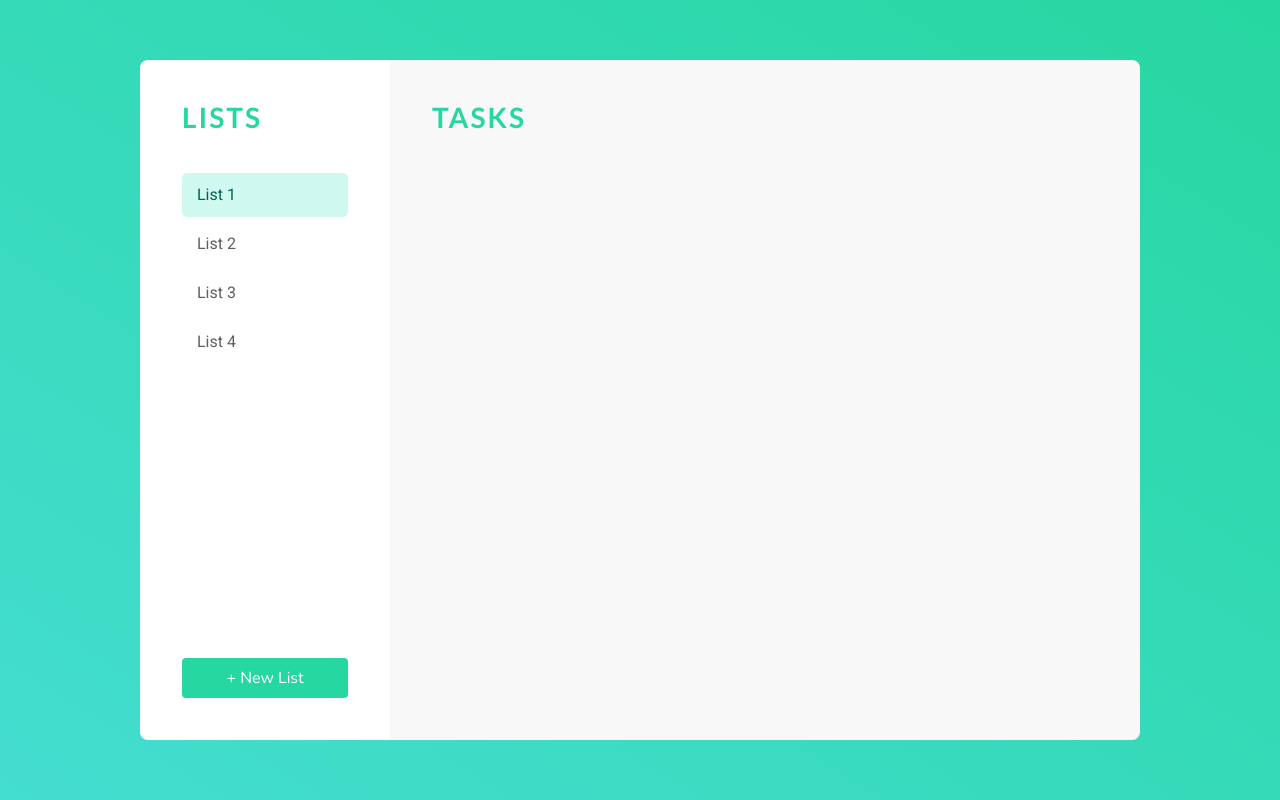
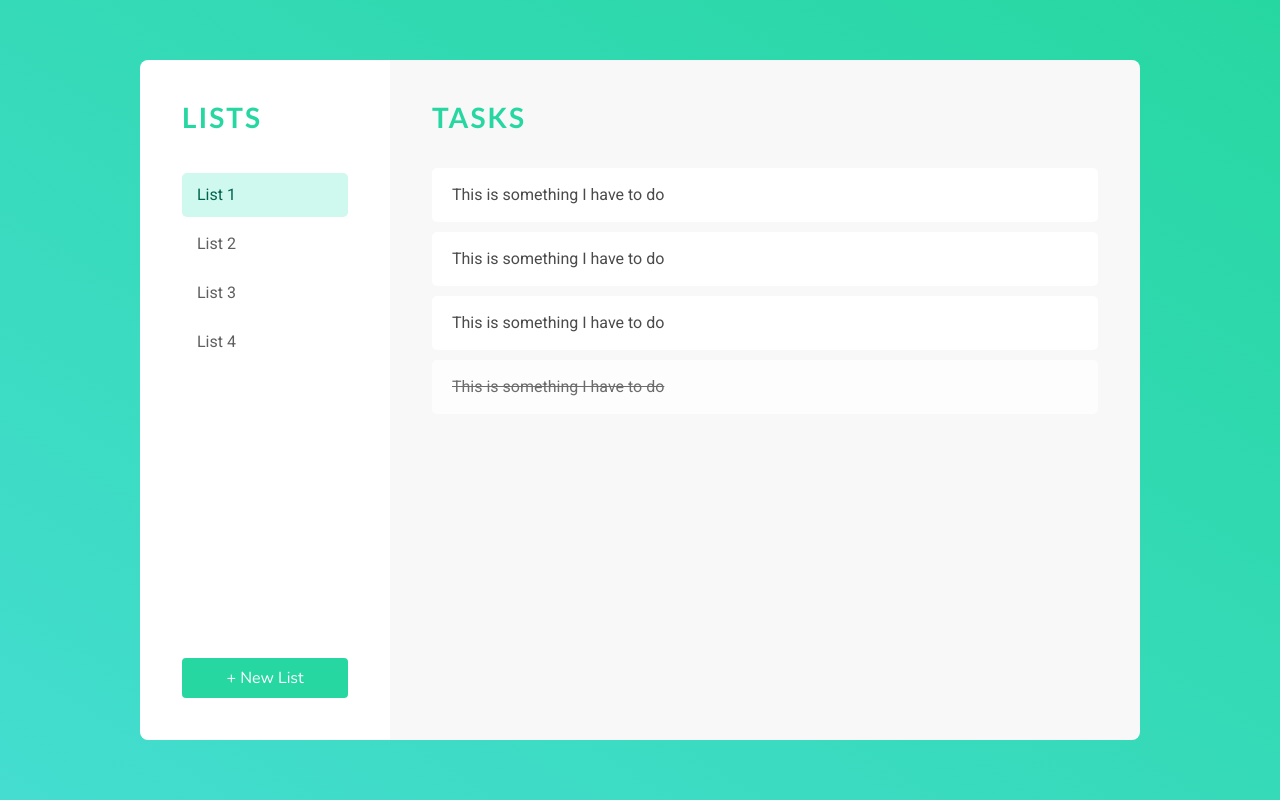
Before and after one commit to adriancttnc/task-manager, an Angular app in the folder frontend/: page / in a window 1280 px wide. Built offline with nearby package versions, Linux system fonts and the light colour scheme.

Commit message:
Added Task Elements.

```diff
--- a/frontend/src/app/pages/task-view/task-view.component.html
+++ b/frontend/src/app/pages/task-view/task-view.component.html
@@ -30,6 +30,19 @@
         Tasks
       </h1>
 
+      <div class="task">
+        <p>This is something I have to do</p>
+      </div>
+      <div class="task">
+        <p>This is something I have to do</p>
+      </div>
+      <div class="task">
+        <p>This is something I have to do</p>
+      </div>
+      <div class="task complete">
+        <p>This is something I have to do</p>
+      </div>
+
     </div>
   </div>
 </div>
--- a/frontend/src/app/pages/task-view/task-view.component.scss
+++ b/frontend/src/app/pages/task-view/task-view.component.scss
@@ -31,6 +31,7 @@
 .task-list-container {
   display: flex;
   flex-grow: 1;
+  flex-direction: column;
 
   padding: 42px;
   border-top-right-radius: 8px;
@@ -69,3 +70,28 @@
     }
   }
 }
+
+.task {
+  background: white;
+  padding: 15px 20px;
+  border-radius: 5px;
+  margin-top: 10px;
+
+  &:not(.complete) {
+    cursor: pointer;
+    transition: box-shadow 0.2s ease, transform 0.2 ease;
+
+    &:active {
+      transform: scale(.95);
+    }
+
+    &:hover {
+      box-shadow: 0 0 0 5px #eeeeee;
+    }
+  }
+
+  &.complete {
+    text-decoration: line-through;
+    opacity: 0.8;
+  }
+}
```
